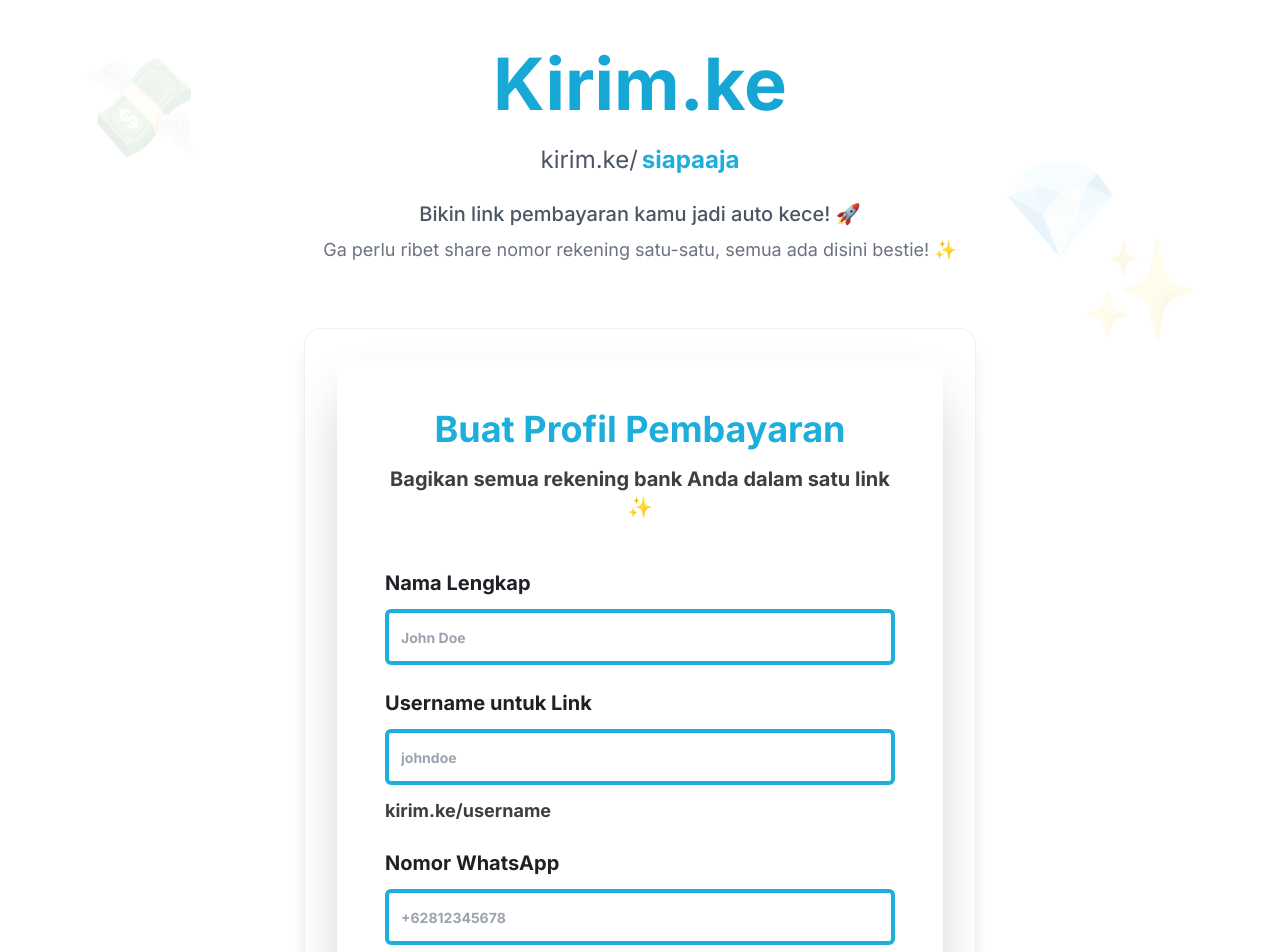
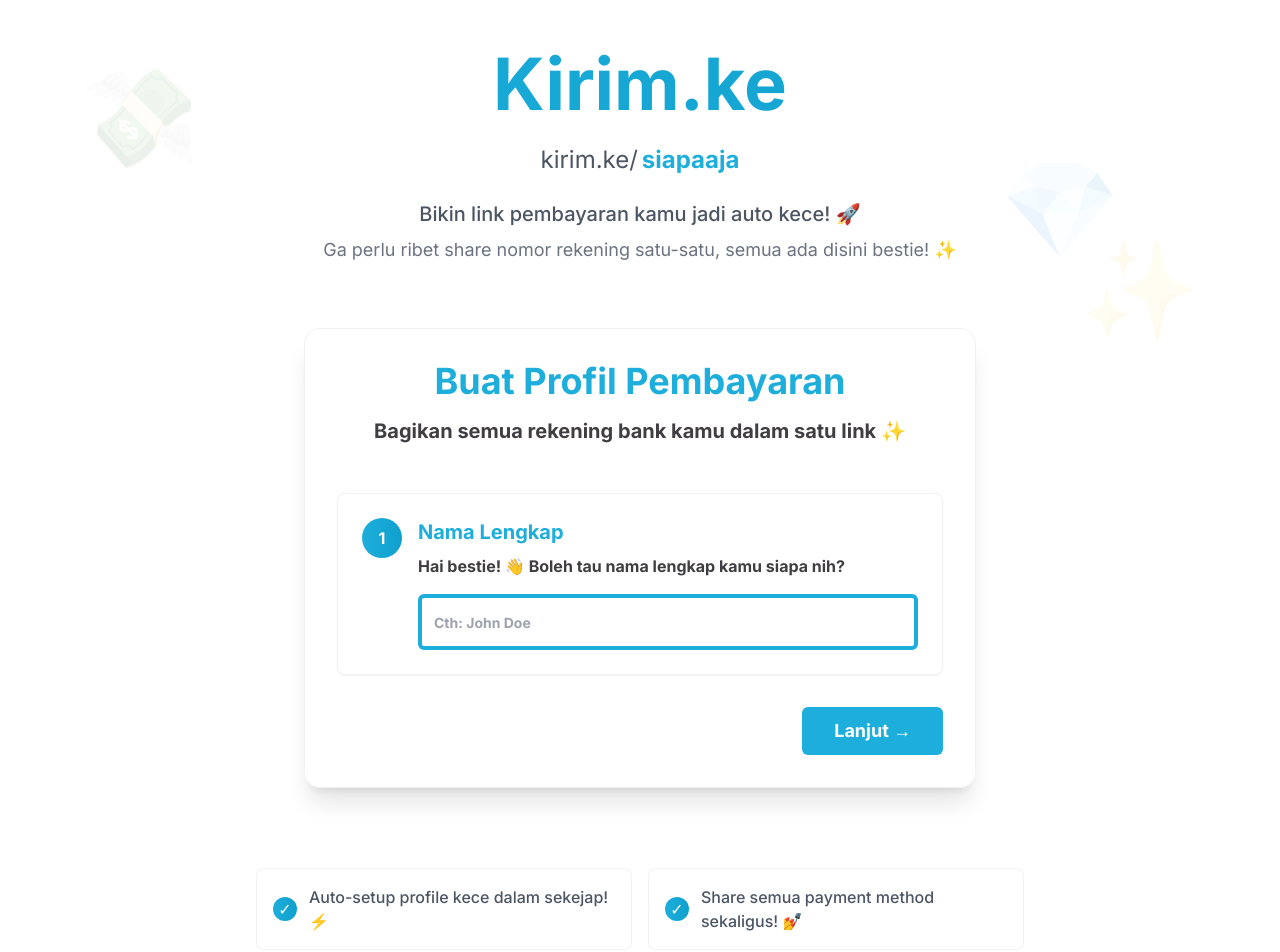
Before and after one commit to kwkuh/chatbot-py, a React (Vite) app: page / in a window 1280 px wide. Shown: the top 952 px of the page. Built offline with nearby package versions, Linux system fonts and the light colour scheme.

Commit message:
Update registration form layout
Refactor the registration form to adopt a chat box style, allowing users to input their information in a more interactive and structured manner.
[skip gpt_engineer]

```diff
--- a/src/components/RegistrationForm.tsx
+++ b/src/components/RegistrationForm.tsx
@@ -6,11 +6,13 @@ import { toast } from "sonner";
 import { useNavigate } from "react-router-dom";
 import { Select, SelectContent, SelectItem, SelectTrigger, SelectValue } from "@/components/ui/select";
 import { Progress } from "@/components/ui/progress";
+import { Card } from "@/components/ui/card";
 
 export const RegistrationForm = () => {
   const navigate = useNavigate();
   const [isLoading, setIsLoading] = useState(false);
   const [progress, setProgress] = useState(0);
+  const [currentStep, setCurrentStep] = useState(0);
   const [formData, setFormData] = useState({
     fullName: "",
     username: "",
@@ -29,7 +31,6 @@ export const RegistrationForm = () => {
     e.preventDefault();
     setIsLoading(true);
 
-    // Simulate progress with rocket animation
     let currentProgress = 0;
     const interval = setInterval(() => {
       currentProgress += 2;
@@ -38,7 +39,7 @@ export const RegistrationForm = () => {
       if (currentProgress >= 100) {
         clearInterval(interval);
         console.log("Form submitted:", formData);
-        toast.success("Profil berhasil dibuat! Mengalihkan ke halaman pembayaran Anda...");
+        toast.success("Profil berhasil dibuat bestie! 🚀 Mengalihkan ke halaman pembayaran kamu...");
         navigate(`/${formData.username}`, {
           state: {
             profileData: formData
@@ -61,77 +62,65 @@ export const RegistrationForm = () => {
     setFormData({ ...formData, bankAccounts: newBankAccounts });
   };
 
-  return (
-    <form onSubmit={handleSubmit} className="space-y-8 w-full max-w-3xl mx-auto bg-white p-12 rounded-xl shadow-2xl transform hover:scale-[1.01] transition-all duration-300">
-      <div className="text-center mb-12">
-        <h3 className="text-4xl font-black text-[#1EAEDB] mb-4">Buat Profil Pembayaran</h3>
-        <p className="text-[#403E43] font-bold text-xl">Bagikan semua rekening bank Anda dalam satu link ✨</p>
-      </div>
-
-      {isLoading && (
-        <div className="space-y-4 mb-8">
-          <div className="flex items-center justify-between">
-            <span className="text-2xl">🚀</span>
-            <span className="font-bold text-[#1EAEDB]">{progress}%</span>
-          </div>
-          <Progress value={progress} className="h-3" />
-        </div>
-      )}
-
-      <div className="space-y-6">
-        <div className="space-y-3">
-          <Label htmlFor="fullName" className="text-[#221F26] font-black text-xl">Nama Lengkap</Label>
+  const steps = [
+    {
+      title: "Nama Lengkap",
+      message: "Hai bestie! 👋 Boleh tau nama lengkap kamu siapa nih?",
+      input: (
         <Input
-            id="fullName"
-            placeholder="John Doe"
+          placeholder="Cth: John Doe"
           value={formData.fullName}
           onChange={(e) => setFormData({ ...formData, fullName: e.target.value })}
-            required
           className="border-4 border-[#1EAEDB] bg-white text-[#221F26] placeholder:text-gray-400 focus:ring-4 focus:ring-[#1EAEDB] font-bold text-lg h-14"
         />
-        </div>
-
-        <div className="space-y-3">
-          <Label htmlFor="username" className="text-[#221F26] font-black text-xl">Username untuk Link</Label>
+      )
+    },
+    {
+      title: "Username",
+      message: "Keren banget namanya! 🌟 Nah, sekarang bikin username buat link pembayaran kamu yuk!",
+      input: (
+        <div className="space-y-2">
           <Input
-            id="username"
-            placeholder="johndoe"
+            placeholder="Cth: johndoe"
             value={formData.username}
             onChange={(e) => setFormData({ ...formData, username: e.target.value })}
-            required
             className="border-4 border-[#1EAEDB] bg-white text-[#221F26] placeholder:text-gray-400 focus:ring-4 focus:ring-[#1EAEDB] font-bold text-lg h-14"
           />
           <p className="text-lg text-[#403E43] font-bold">kirim.ke/{formData.username || 'username'}</p>
         </div>
-
-        <div className="space-y-3">
-          <Label htmlFor="whatsapp" className="text-[#221F26] font-black text-xl">Nomor WhatsApp</Label>
+      )
+    },
+    {
+      title: "WhatsApp",
+      message: "Username-nya aesthetic banget! 💅 Sekarang, kasih tau nomor WA kamu dong buat konfirmasi pembayaran~",
+      input: (
         <Input
-            id="whatsapp"
-            placeholder="+62812345678"
+          placeholder="Cth: +62812345678"
           value={formData.whatsapp}
           onChange={(e) => setFormData({ ...formData, whatsapp: e.target.value })}
-            required
           className="border-4 border-[#1EAEDB] bg-white text-[#221F26] placeholder:text-gray-400 focus:ring-4 focus:ring-[#1EAEDB] font-bold text-lg h-14"
         />
-        </div>
-
-        <div className="space-y-3">
-          <Label htmlFor="description" className="text-[#221F26] font-black text-xl">Deskripsi Profil</Label>
+      )
+    },
+    {
+      title: "Deskripsi",
+      message: "Sip bestie! 🌈 Terakhir nih, tulis deskripsi singkat buat halaman pembayaran kamu~",
+      input: (
         <Input
-            id="description"
-            placeholder="Selamat datang di halaman pembayaran saya!"
+          placeholder="Cth: Hai bestie! Welcome to my payment page ✨"
           value={formData.description}
           onChange={(e) => setFormData({ ...formData, description: e.target.value })}
-            required
           className="border-4 border-[#1EAEDB] bg-white text-[#221F26] placeholder:text-gray-400 focus:ring-4 focus:ring-[#1EAEDB] font-bold text-lg h-14"
         />
-        </div>
-
+      )
+    },
+    {
+      title: "Rekening Bank",
+      message: "Nah, sekarang bagian penting nih! 🏦 Yuk masukin detail rekening bank kamu~",
+      input: (
         <div className="space-y-6">
-          <Label className="text-[#221F26] font-black text-xl">Rekening Bank</Label>
           {formData.bankAccounts.map((account, index) => (
-            <div key={index} className="space-y-4 p-6 border-4 border-[#1EAEDB] rounded-lg bg-white">
+            <Card key={index} className="p-6 border-4 border-[#1EAEDB] bg-white space-y-4">
               <div className="space-y-3">
                 <Label className="text-[#221F26] font-black text-lg">Bank</Label>
                 <Select
@@ -155,7 +144,6 @@ export const RegistrationForm = () => {
                   placeholder="Masukkan nomor rekening"
                   value={account.accountNumber}
                   onChange={(e) => updateBankAccount(index, 'accountNumber', e.target.value)}
-                  required
                   className="border-4 border-[#1EAEDB] bg-white text-[#221F26] placeholder:text-gray-400 focus:ring-4 focus:ring-[#1EAEDB] font-bold text-lg h-14"
                 />
               </div>
@@ -166,11 +154,10 @@ export const RegistrationForm = () => {
                   placeholder="Nama sesuai rekening"
                   value={account.accountName}
                   onChange={(e) => updateBankAccount(index, 'accountName', e.target.value)}
-                  required
                   className="border-4 border-[#1EAEDB] bg-white text-[#221F26] placeholder:text-gray-400 focus:ring-4 focus:ring-[#1EAEDB] font-bold text-lg h-14"
                 />
               </div>
-            </div>
+            </Card>
           ))}
 
           <Button
@@ -182,15 +169,76 @@ export const RegistrationForm = () => {
             + Tambah Rekening Bank
           </Button>
         </div>
+      )
+    }
+  ];
+
+  return (
+    <form onSubmit={handleSubmit} className="space-y-8 w-full max-w-3xl mx-auto">
+      <div className="text-center mb-12">
+        <h3 className="text-4xl font-black text-[#1EAEDB] mb-4">Buat Profil Pembayaran</h3>
+        <p className="text-[#403E43] font-bold text-xl">Bagikan semua rekening bank kamu dalam satu link ✨</p>
       </div>
 
+      {isLoading ? (
+        <div className="space-y-4 mb-8">
+          <div className="flex items-center justify-between">
+            <span className="text-2xl">🚀</span>
+            <span className="font-bold text-[#1EAEDB]">{progress}%</span>
+          </div>
+          <Progress value={progress} className="h-3" />
+        </div>
+      ) : (
+        <div className="space-y-8">
+          <div className="flex flex-col space-y-6">
+            {steps.slice(0, currentStep + 1).map((step, index) => (
+              <Card key={index} className={`p-6 glass-effect transform transition-all duration-300 ${index === currentStep ? 'scale-100 opacity-100' : 'scale-95 opacity-80'}`}>
+                <div className="space-y-4">
+                  <div className="flex items-start space-x-4">
+                    <div className="w-10 h-10 rounded-full tech-gradient flex items-center justify-center flex-shrink-0">
+                      <span className="text-white font-bold">{index + 1}</span>
+                    </div>
+                    <div className="flex-1">
+                      <h4 className="text-xl font-black text-[#1EAEDB] mb-2">{step.title}</h4>
+                      <p className="text-[#403E43] font-bold mb-4">{step.message}</p>
+                      {step.input}
+                    </div>
+                  </div>
+                </div>
+              </Card>
+            ))}
+          </div>
+
+          <div className="flex justify-between">
+            {currentStep > 0 && (
+              <Button
+                type="button"
+                onClick={() => setCurrentStep(prev => prev - 1)}
+                variant="outline"
+                className="border-4 border-[#1EAEDB] text-[#1EAEDB] hover:bg-[#1EAEDB]/10 font-black text-lg px-8 py-6"
+              >
+                ← Kembali
+              </Button>
+            )}
+            {currentStep < steps.length - 1 ? (
+              <Button
+                type="button"
+                onClick={() => setCurrentStep(prev => prev + 1)}
+                className="ml-auto bg-[#1EAEDB] hover:bg-[#0FA0CE] text-white font-black text-lg px-8 py-6"
+              >
+                Lanjut →
+              </Button>
+            ) : (
               <Button
                 type="submit"
-        disabled={isLoading}
-        className="w-full bg-[#1EAEDB] hover:bg-[#0FA0CE] text-white font-black text-2xl py-8 rounded-lg transition-all duration-200 hover:scale-[1.02] shadow-xl disabled:opacity-50"
+                className="ml-auto bg-[#1EAEDB] hover:bg-[#0FA0CE] text-white font-black text-lg px-8 py-6"
               >
-        {isLoading ? "Membuat Halaman... 🚀" : "Buat Halaman Pembayaran Saya ✨"}
+                Buat Halaman Payment ✨
               </Button>
+            )}
+          </div>
+        </div>
+      )}
     </form>
   );
 };
```
Lines whose indentation alone changed are shown as unchanged.
